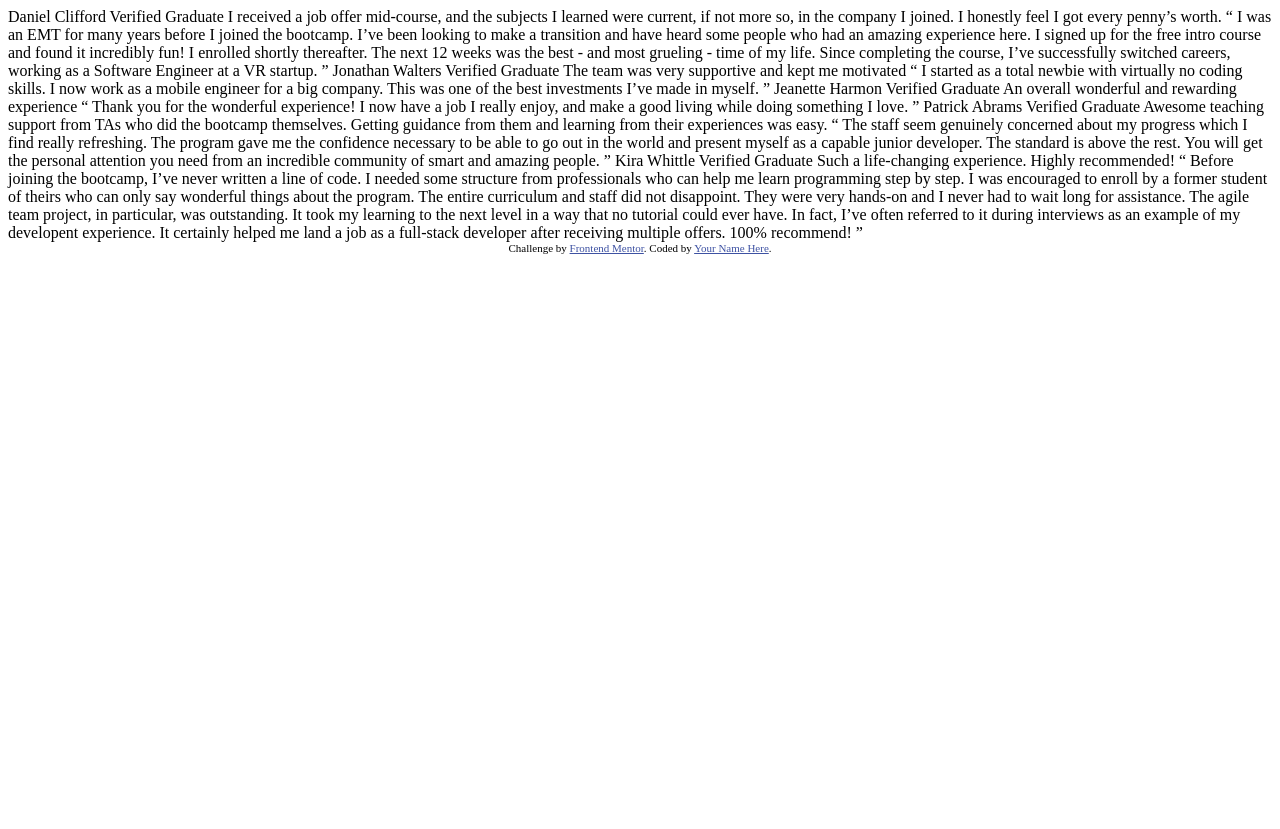
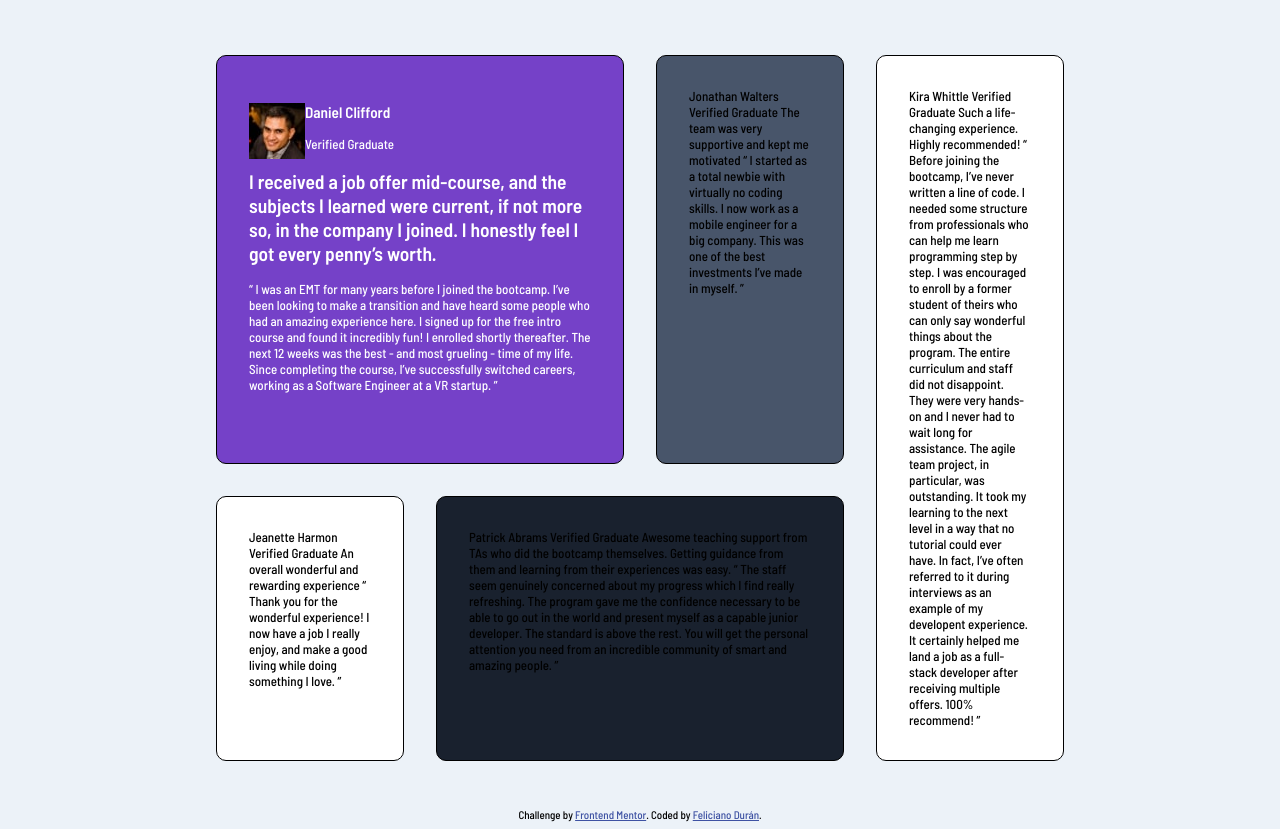
Before and after one commit to FelicianoDuran/testimonials-grid-section, a plain HTML site: page index.html in a window 1280 px wide. Before the commit the page ends 800 px from the top, so only its background shows below. Drawn offline with Linux system fonts and the light colour scheme.

Commit message:
structure..

```diff
--- /dev/null
+++ b/css/style.css
@@ -0,0 +1,48 @@
+body{
+    font-family: 'Barlow Semi Condensed', sans-serif;
+    font-size: 13px;
+    background-color: hsl(210, 46%, 95%);
+}
+.attribution { font-size: 11px; text-align: center; bottom: 0;}
+.attribution a { color: hsl(228, 45%, 44%); }
+
+.container-grid{
+    height: 100vh;
+    display: grid;
+    grid-template-columns: repeat(4 , 1fr);
+    align-content: center;
+    justify-content: center;
+    padding: 0rem 12rem 0rem 12rem;
+}
+.container-grid > div{
+    margin: 1rem;
+    border-radius: 10px;
+    border: 1px solid black;
+    padding: 2rem;
+}
+.container-grid  title{
+    font-weight: 600;
+}
+.card-1{
+    background-color: hsl(263, 55%, 52%);
+    grid-column:  1 / 3;
+    color: white;
+}
+.circle{
+    float: left;
+}
+.card-2{
+   background-color: hsl(217, 19%, 35%);
+}
+.card-3{
+    background-color: white;
+    grid-column: 1 / 1;
+}
+.card-4{
+    background-color: hsl(219, 29%, 14%);
+    grid-column: 2 / 4;
+}
+.card-5{
+    background-color: white;
+    grid-area: 1 / 4 / 3 / 4;
+}
--- a/index.html
+++ b/index.html
@@ -1,32 +1,41 @@
 <!DOCTYPE html>
-<html lang="en">
+<html lang="es">
 <head>
   <meta charset="UTF-8">
   <meta name="viewport" content="width=device-width, initial-scale=1.0"> <!-- displays site properly based on user's device -->
 
   <link rel="icon" type="image/png" sizes="32x32" href="./images/favicon-32x32.png">
 
-  <title>Frontend Mentor | [Challenge Name Here]</title>
+  <title>Frontend Mentor | Testimonials grid section</title>
 
-  <!-- Feel free to remove these styles or customise in your own stylesheet 👍 -->
-  <style>
-    .attribution { font-size: 11px; text-align: center; }
-    .attribution a { color: hsl(228, 45%, 44%); }
-  </style>
+  <link rel="preconnect" href="https://fonts.gstatic.com">
+  <link href="https://fonts.googleapis.com/css2?family=Barlow+Semi+Condensed:wght@500;600&display=swap" rel="stylesheet">
+  <link rel="stylesheet" href="css/style.css">
 </head>
 <body>
-  Daniel Clifford
+  <div class="container-grid">
+    <div class="card-1">
+        <div class="row">
+          <div class="circle">
+            <img src="images/image-daniel.jpg" alt="" srcset="">
+          </div>
+          <div class="names">
+              <h3>Daniel Clifford</h3>
               Verified Graduate
-
+          </div>
+        </div>
+          <h2>
             I received a job offer mid-course, and the subjects I learned were current, if not more so,
             in the company I joined. I honestly feel I got every penny’s worth.
+          </h2>
 
           “ I was an EMT for many years before I joined the bootcamp. I’ve been looking to make a
           transition and have heard some people who had an amazing experience here. I signed up
           for the free intro course and found it incredibly fun! I enrolled shortly thereafter.
           The next 12 weeks was the best - and most grueling - time of my life. Since completing
           the course, I’ve successfully switched careers, working as a Software Engineer at a VR startup. ”
-
+    </div>
+    <div class="card-2">
           Jonathan Walters
           Verified Graduate
 
@@ -34,7 +43,8 @@
 
           “ I started as a total newbie with virtually no coding skills. I now work as a mobile engineer
           for a big company. This was one of the best investments I’ve made in myself. ”
-
+    </div>
+    <div class="card-3">
           Jeanette Harmon
           Verified Graduate
 
@@ -42,7 +52,8 @@
 
           “ Thank you for the wonderful experience! I now have a job I really enjoy, and make a good living
           while doing something I love. ”
-
+    </div>
+    <div class="card-4">
           Patrick Abrams
           Verified Graduate
 
@@ -53,7 +64,8 @@
           gave me the confidence necessary to be able to go out in the world and present myself as a capable
           junior developer. The standard is above the rest. You will get the personal attention you need from
           an incredible community of smart and amazing people. ”
-
+    </div>
+    <div class="card-5">
           Kira Whittle
           Verified Graduate
 
@@ -67,10 +79,12 @@
           could ever have. In fact, I’ve often referred to it during interviews as an example of my developent
           experience. It certainly helped me land a job as a full-stack developer after receiving multiple offers.
           100% recommend! ”
+    </div>
+  </div>
 
   <div class="attribution">
-    Challenge by <a href="https://www.frontendmentor.io?ref=challenge" target="_blank">Frontend Mentor</a>.
-    Coded by <a href="#">Your Name Here</a>.
+    Challenge by <a href="https://www.frontendmentor.io/challenges/testimonials-grid-section-Nnw6J7Un7" target="_blank">Frontend Mentor</a>.
+    Coded by <a href="https://www.frontendmentor.io/profile/FelicianoDuran">Feliciano Durán</a>.
   </div>
 </body>
 </html>
```
Lines whose indentation alone changed are shown as unchanged.
